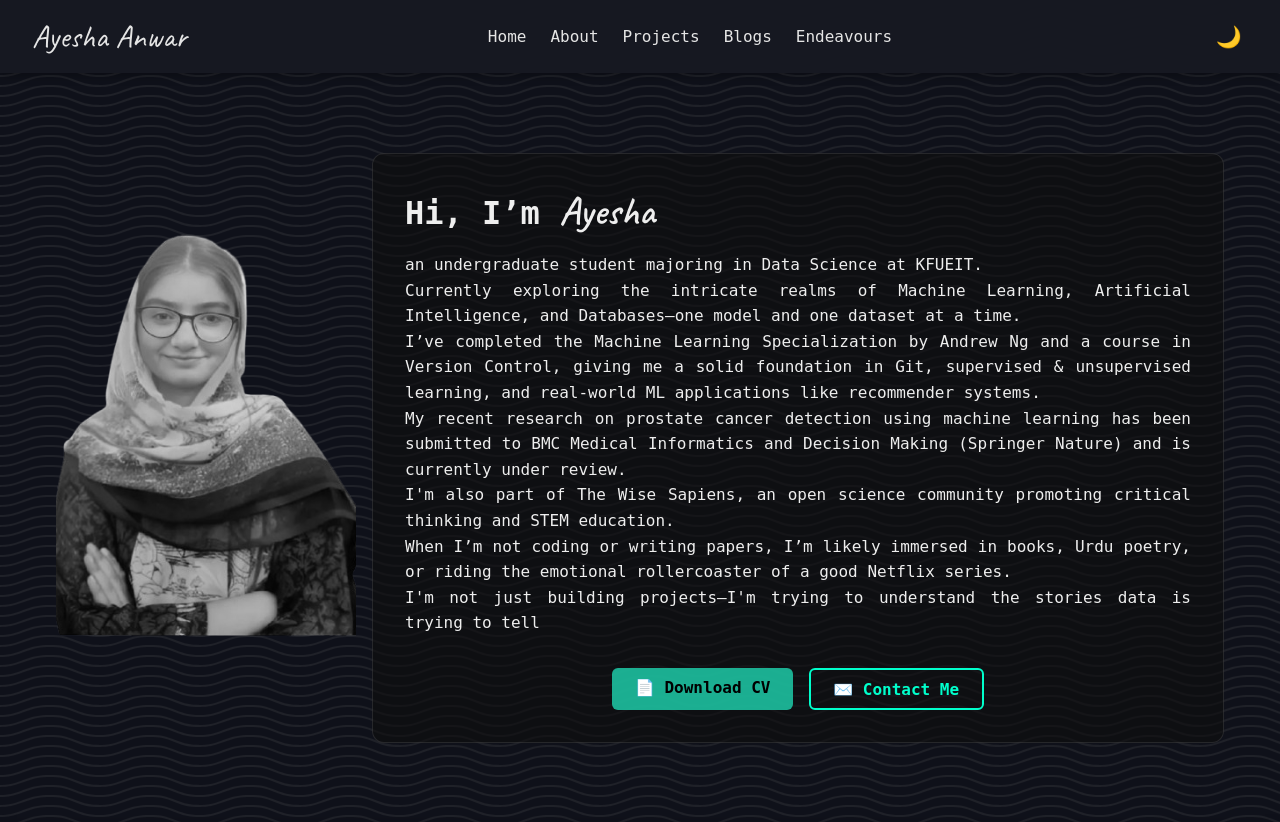
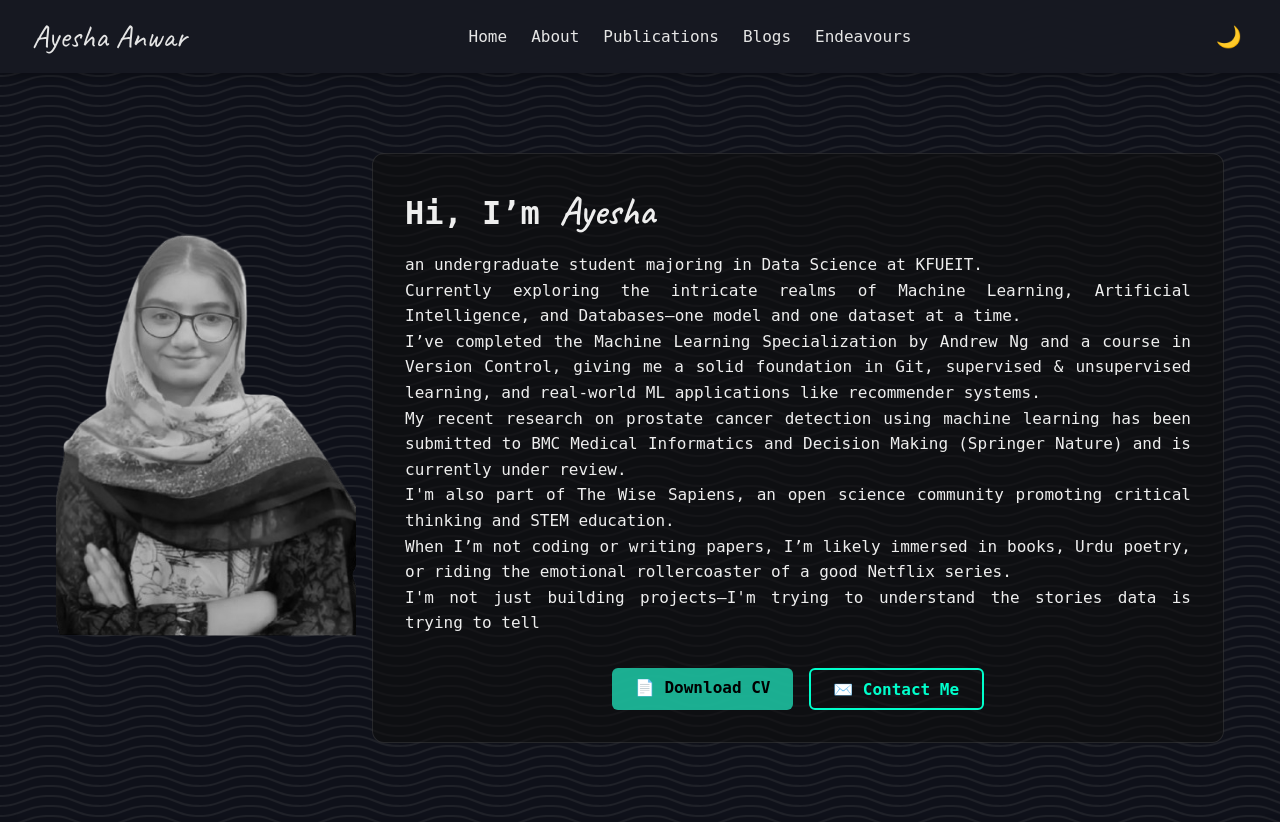
Before and after one commit to Ayesha-Anwar607/Portfolio, a Django app: page /about/ in a window 1280 px wide. Shown: the top 822 px of the page. Run offline with Django 5.2, Linux system fonts and the light colour scheme; some web fonts are replaced.

Commit message:
Fixing the publication

```diff
--- a/about/templates/about/base.html
+++ b/about/templates/about/base.html
@@ -44,8 +44,8 @@
       <ul class="nav-links" id="navLinks">
         <li><a href="{% url "home" %}">Home</a></li>
         <li><a href="{% url "about" %}">About</a></li>
-        <li><a href="{% url "error" %}">Projects</a></li>
-        {% comment %} <li><a href="{% url "publications" %}">Publications</a></li> {% endcomment %}
+        {% comment %} <li><a href="{% url "error" %}">Projects</a></li> {% endcomment %}
+        <li><a href="{% url "publications" %}">Publications</a></li>
         <li><a href="{% url "blogs" %}">Blogs</a></li>
         <li><a href="{% url "extra" %}">Endeavours</a></li>
 
```
